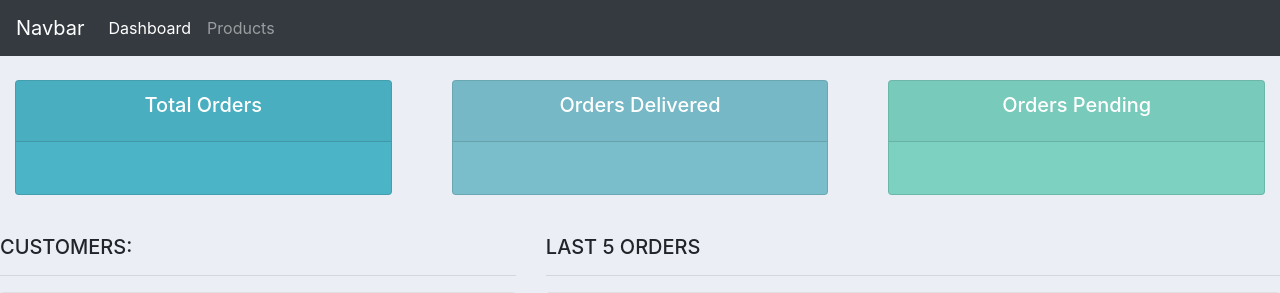
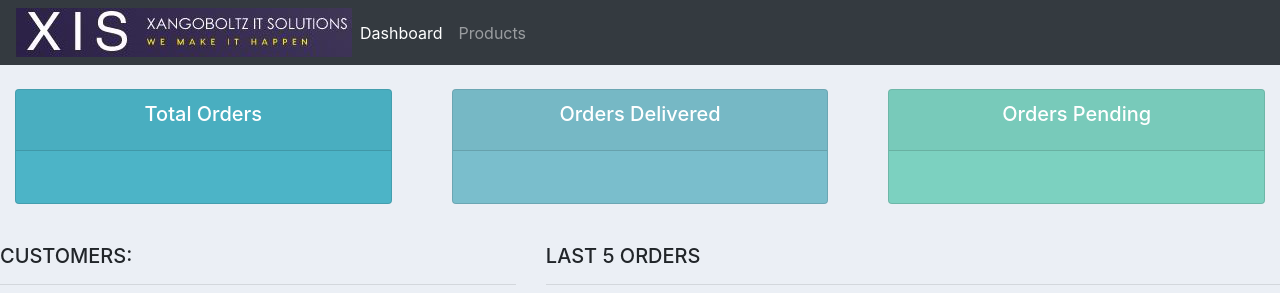
Before and after one commit to sadewale3/CRM-Django, a Django app: page / in a window 1280 px wide. Shown: the top 293 px of the page. Run offline with Django 3.2, Linux system fonts and the light colour scheme; some libraries are stand-ins or nearby versions.

Commit message:
Static files and logo added

```diff
--- a/accounts/templates/accounts/main.html
+++ b/accounts/templates/accounts/main.html
@@ -1,36 +1,10 @@
+{% load static %}
 <!DOCTYPE html>
 <html>
 <head>
     <title></title>
     <link rel="stylesheet" href="https://stackpath.bootstrapcdn.com/bootstrap/4.3.1/css/bootstrap.min.css" integrity="sha384-ggOyR0iXCbMQv3Xipma34MD+dH/1fQ784/j6cY/iJTQUOhcWr7x9JvoRxT2MZw1T" crossorigin="anonymous">
-
-    <style>
-
-		#logo{
-		}
-
-		body{
-			background-color: #ebeff5;
-		}
-
-
-		#total-orders{
-			background-color: #4cb4c7;
-		}
-
-
-		#orders-delivered{
-			background-color: #7abecc;
-		}
-
-		#orders-pending{
-			background-color: #7CD1C0;
-		}
-
-
-
-
-	</style>
+	<link rel="stylesheet" type="text/css" href="{% static '/css/main.css' %}">
 </head>
 <body>
     {% include 'accounts/navbar.html' %}
--- a/accounts/templates/accounts/navbar.html
+++ b/accounts/templates/accounts/navbar.html
@@ -1,5 +1,6 @@
+{% load static%}
 <nav class="navbar navbar-expand-lg navbar-dark bg-dark">
-    <a class="navbar-brand" href="#">Navbar</a>
+    <img src="{% static 'images/logo.png' %}">
     <button class="navbar-toggler" type="button" data-toggle="collapse" data-target="#navbarNav" aria-controls="navbarNav" aria-expanded="false" aria-label="Toggle navigation">
       <span class="navbar-toggler-icon"></span>
     </button>
--- /dev/null
+++ b/static/css/main.css
@@ -0,0 +1,20 @@
+#logo{
+    }
+
+    body{
+        background-color: #ebeff5;
+    }
+
+
+    #total-orders{
+        background-color: #4cb4c7;
+    }
+
+
+    #orders-delivered{
+        background-color: #7abecc;
+    }
+
+    #orders-pending{
+        background-color: #7CD1C0;
+    }
```
Also changed, not shown: CRM/settings.py (+7 -0 lines), static/images/logo.png (added), static/images/logo1.JPG (added).
